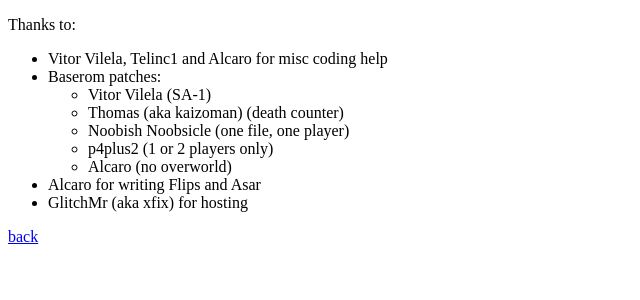
After one commit to randomdude999/smw-maker, a PHP site: page /thanks.html in a window 1280 px wide. The commit adds this page. Shown: the top 300 px of the page, without its empty margins (0-640 px from the left). Run offline with PHP 8.4, Linux system fonts and the light colour scheme.

Commit message:
add credits page

```diff
--- a/webserver/index.php
+++ b/webserver/index.php
@@ -112,5 +112,6 @@ foreach($res as $row): ?>
     <?php endif; ?>
     </div>
 <?php endforeach; ?>
+  <p><a href="thanks.html">Credits</a></p>
 </body>
 </html>
--- /dev/null
+++ b/webserver/thanks.html
@@ -0,0 +1,21 @@
+<!DOCTYPE html>
+<head>
+	<title>SMW Maker - Thanks</title>
+</head>
+<body>
+	<p>Thanks to:</p>
+	<ul>
+		<li>Vitor Vilela, Telinc1 and Alcaro for misc coding help</li>
+		<li>Baserom patches: <ul>
+			<li>Vitor Vilela (SA-1)</li>
+			<li>Thomas (aka kaizoman) (death counter)</li>
+			<li>Noobish Noobsicle (one file, one player)</li>
+			<li>p4plus2 (1 or 2 players only)</li>
+			<li>Alcaro (no overworld)</li>
+		</ul></li>
+		<li>Alcaro for writing Flips and Asar</li>
+		<li>GlitchMr (aka xfix) for hosting</li>
+	</ul>
+
+	<p><a href="index.php">back</a></p>
+</body>
```
